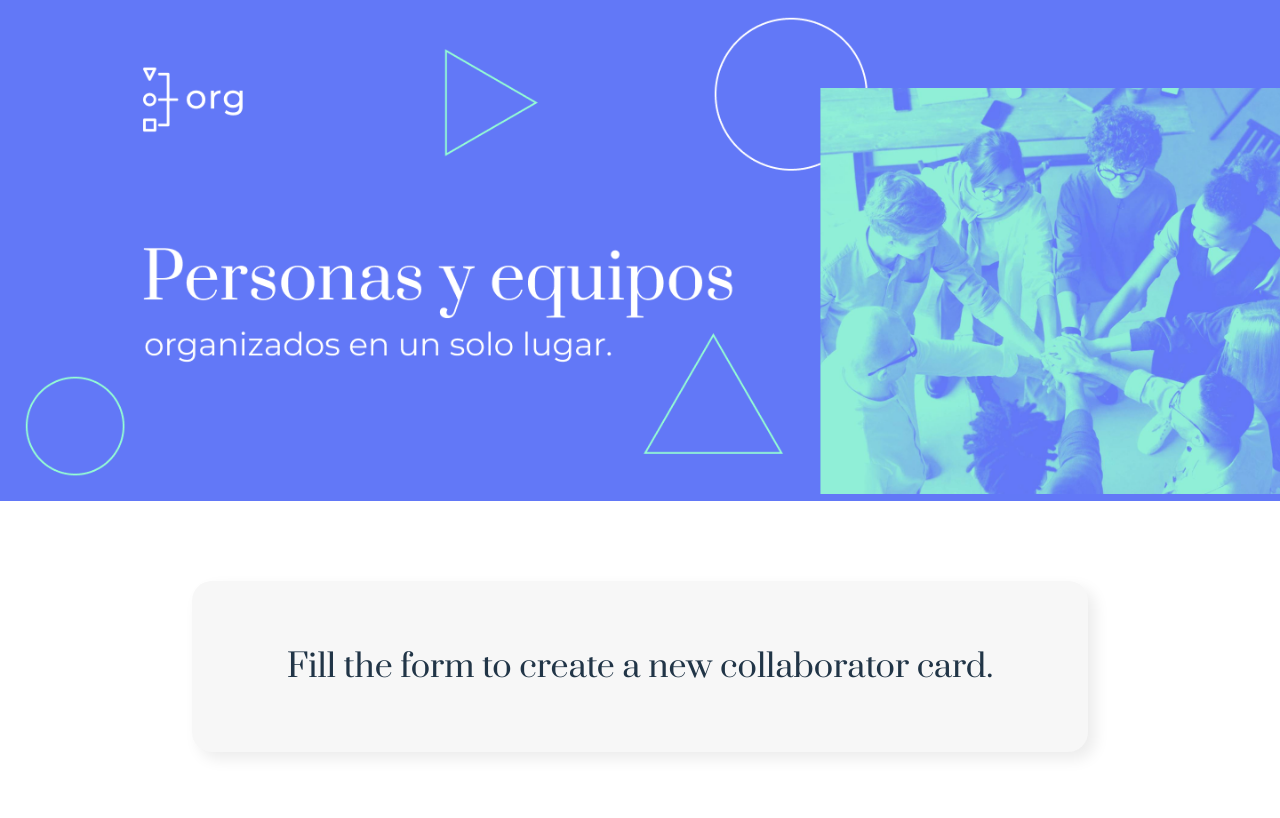
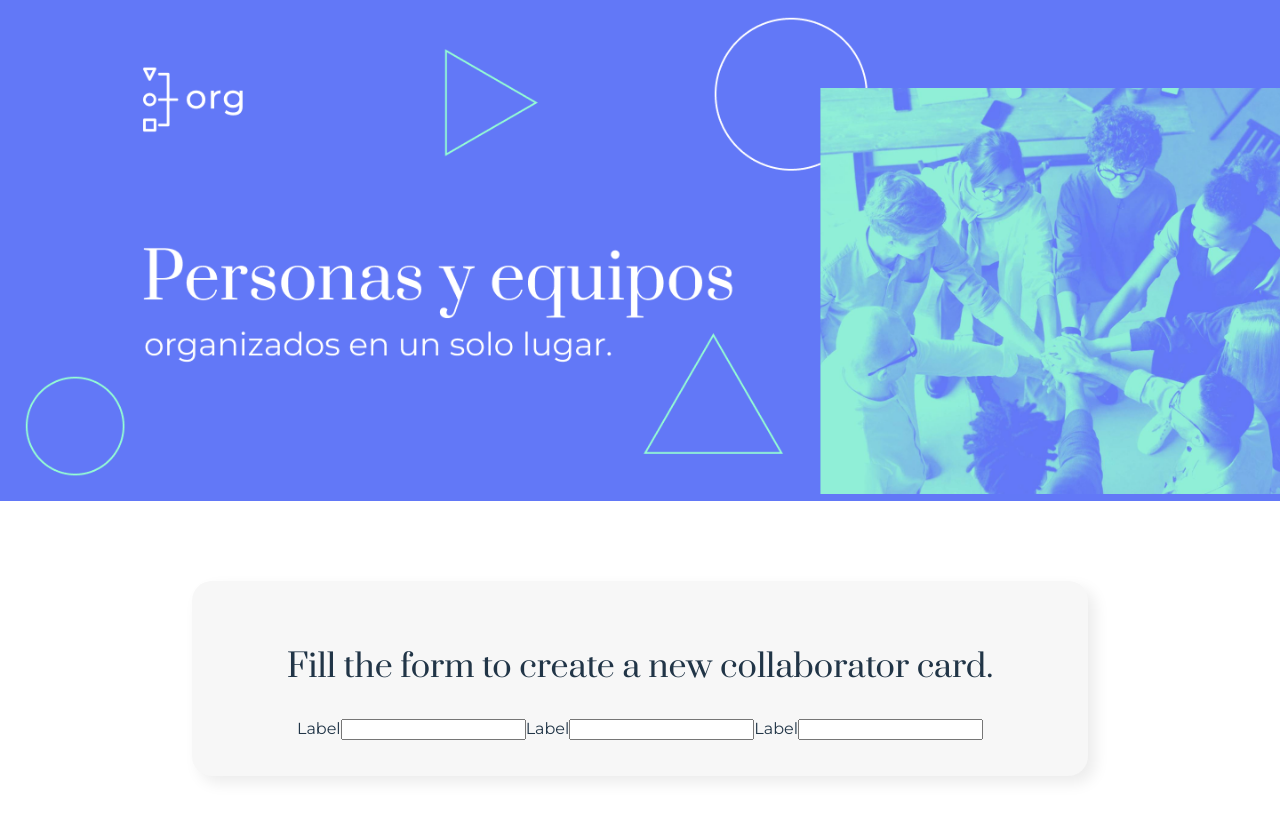
Before and after one commit to AbrahamOliden/react-org, a React (Vite) app: page / in a window 1280 px wide. Shown: the top 818 px of the page. Built offline with nearby package versions, Linux system fonts and the light colour scheme.

Commit message:
import and add TextInput components

```diff
--- a/src/components/form/Form.jsx
+++ b/src/components/form/Form.jsx
@@ -1,4 +1,5 @@
 import './Form.css';
+import TextInput from '../text-input/Text-input.jsx';
 
 function Form() {
     return (
@@ -6,6 +7,9 @@ function Form() {
             <section className='form-container'>
                 <form className='form' action="">
                     <h2 className='form__header title'>Fill the form to create a new collaborator card.</h2>
+                    <TextInput />
+                    <TextInput />
+                    <TextInput />
                 </form>
             </section>
         </>
```
